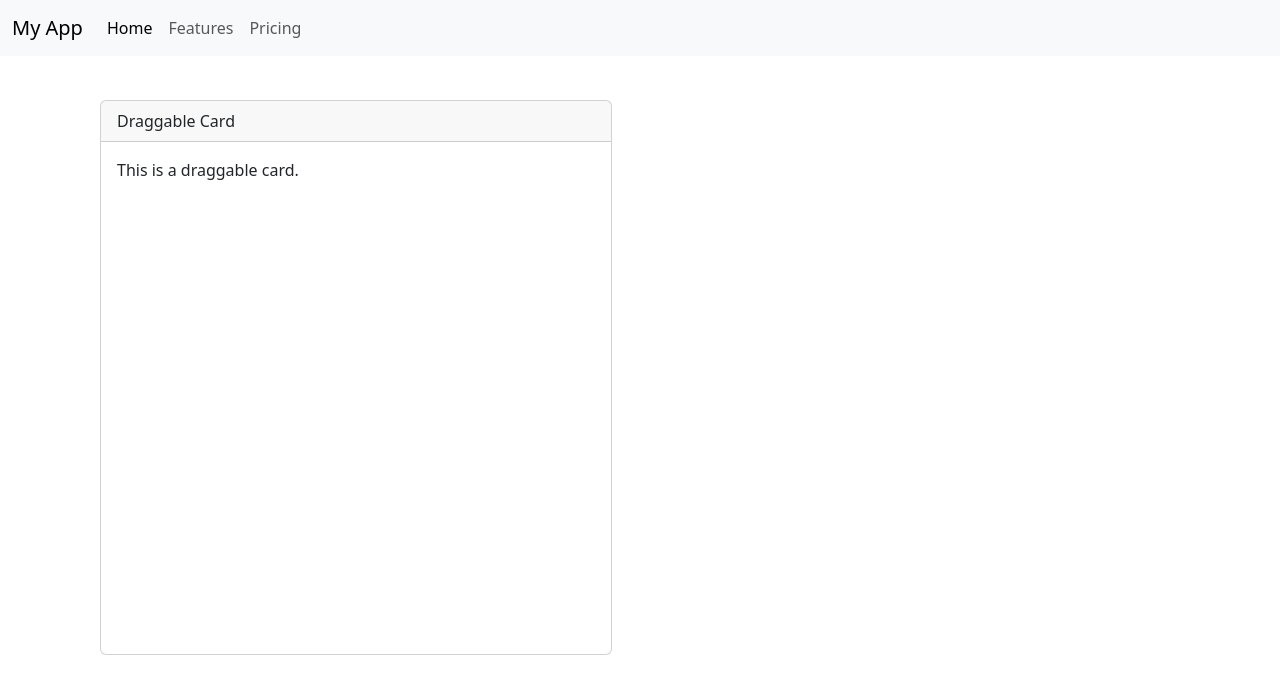
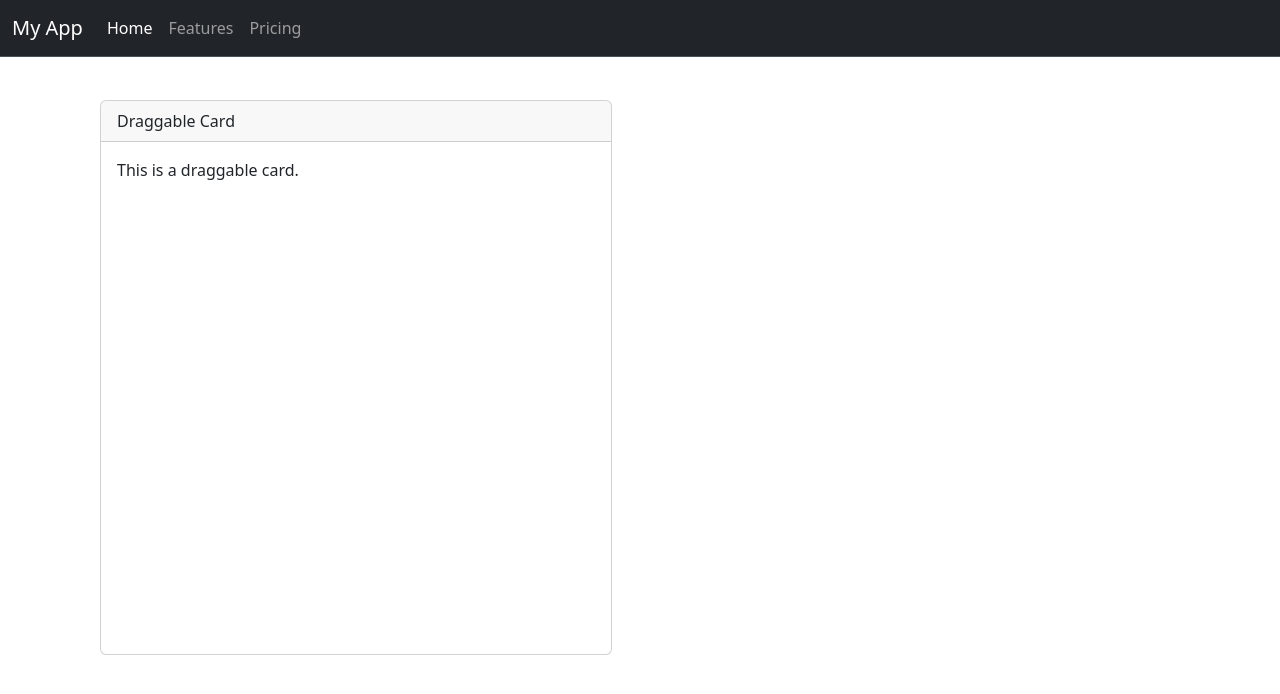
Before and after one commit to turner/pg-spike-1, a website built with Vite: page index.html in a window 1280 px wide. Built offline with nearby package versions, Linux system fonts and the light colour scheme.

Commit message:
navbar tweaks

```diff
--- a/index.html
+++ b/index.html
@@ -16,7 +16,8 @@
 </head>
 <body>
 
-<nav class="navbar navbar-expand-lg navbar-light bg-light fixed-top">
+navbar bg-dark border-bottom border-body
+<nav class="navbar fixed-top navbar-expand-lg bg-dark border-bottom border-body" data-bs-theme="dark">
   <div class="container-fluid">
     <a class="navbar-brand" href="#">My App</a>
     <button class="navbar-toggler" type="button" data-bs-toggle="collapse" data-bs-target="#navbarNav" aria-controls="navbarNav" aria-expanded="false" aria-label="Toggle navigation">
```
